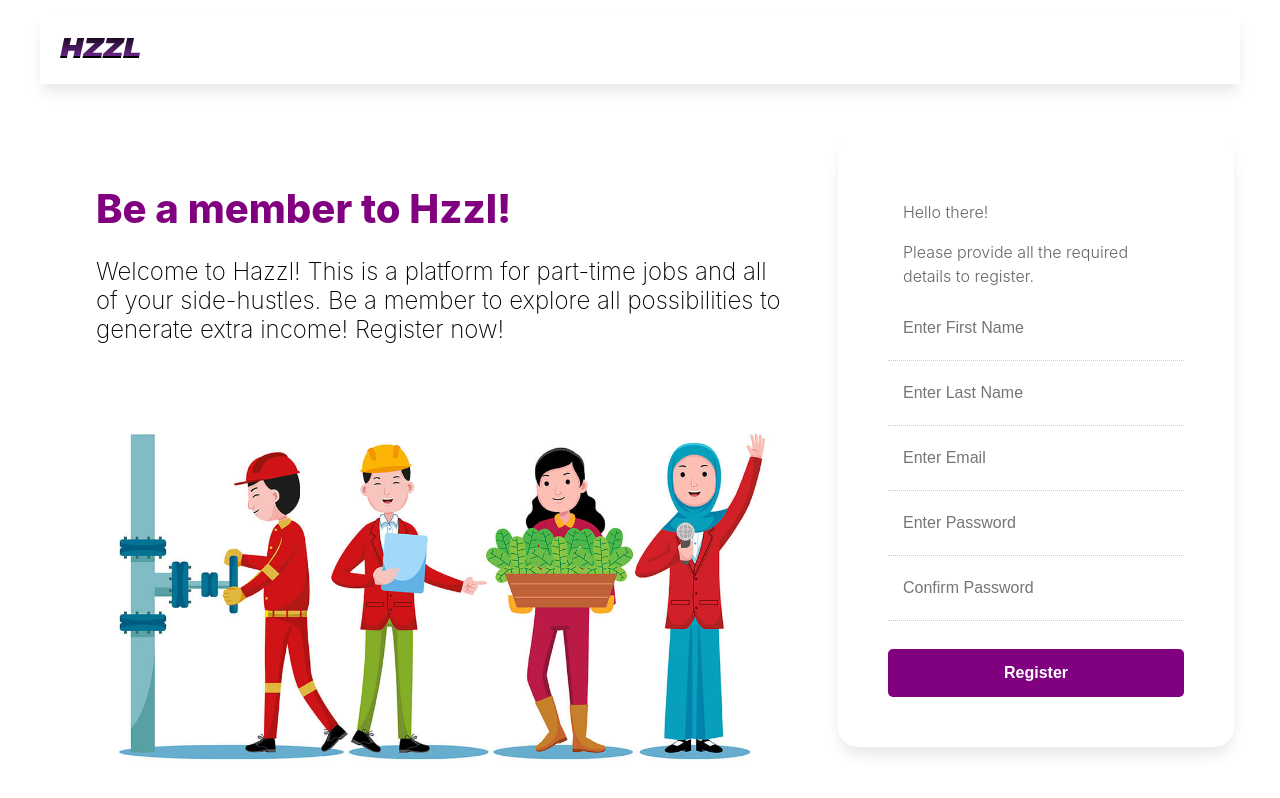
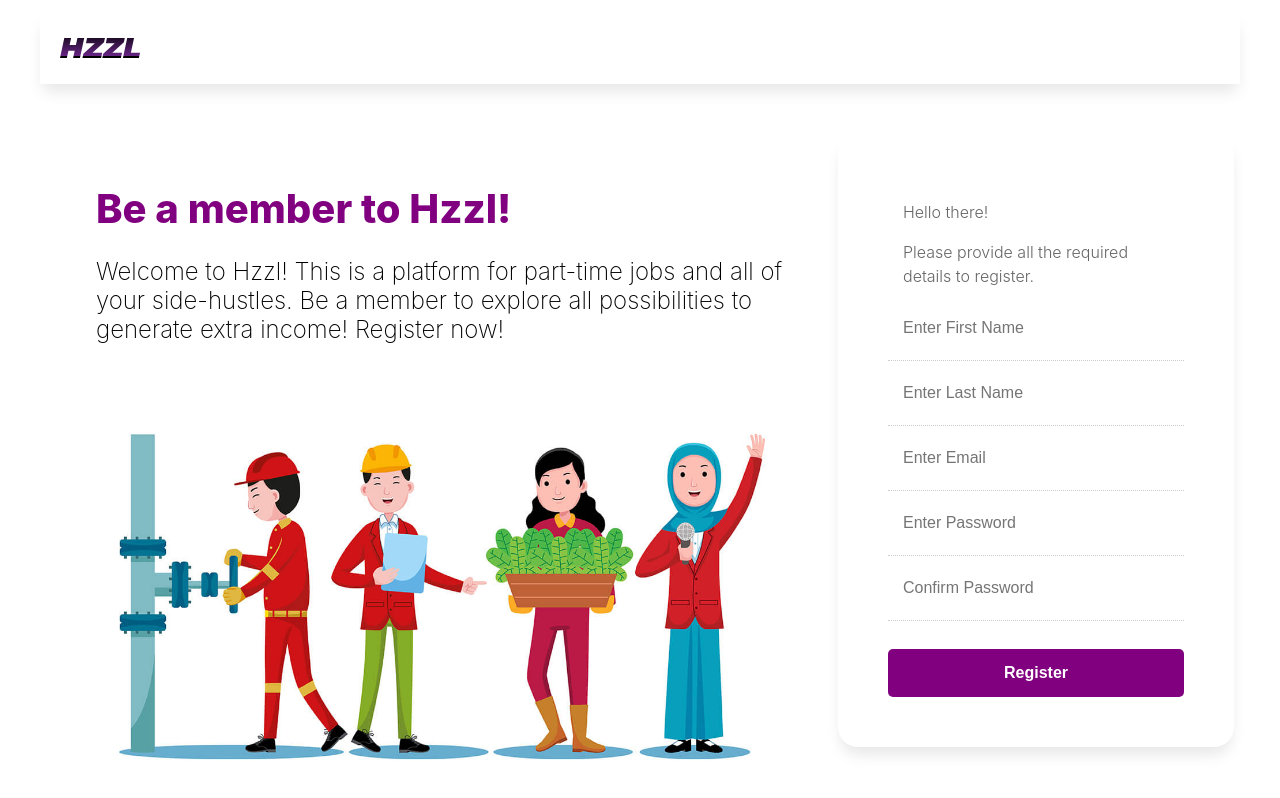
Before and after one commit to qurdafia/hzzl, a React (Create React App) app: page / in a window 1280 px wide. Shown: the top 798 px of the page. Built offline with nearby package versions, Linux system fonts and the light colour scheme.

Commit message:
Fix a small spelling error.

```diff
--- a/src/components/HeroMessage.js
+++ b/src/components/HeroMessage.js
@@ -8,7 +8,7 @@ export const HeroMessage = () => {
                 Be a member to Hzzl!
             </div>
             <p>
-                Welcome to Hazzl! This is a platform for part-time jobs and all of your side-hustles. Be a member to
+                Welcome to Hzzl! This is a platform for part-time jobs and all of your side-hustles. Be a member to
                 explore all possibilities to generate extra income! Register now!
             </p>
             <HeroMessageImage />
```
